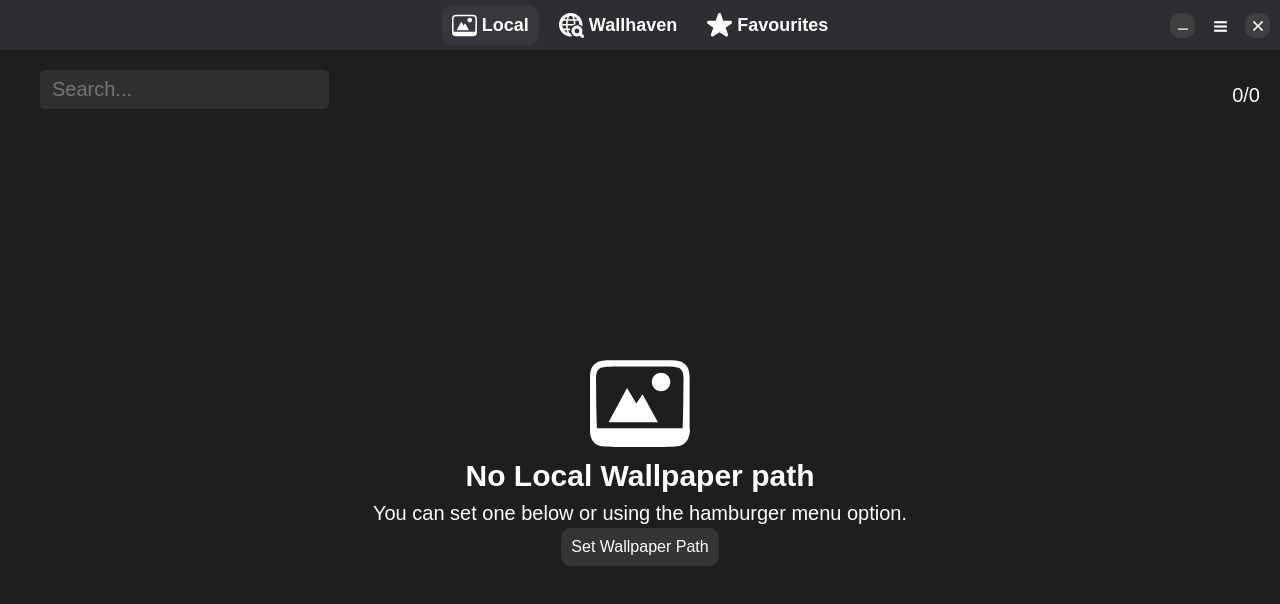
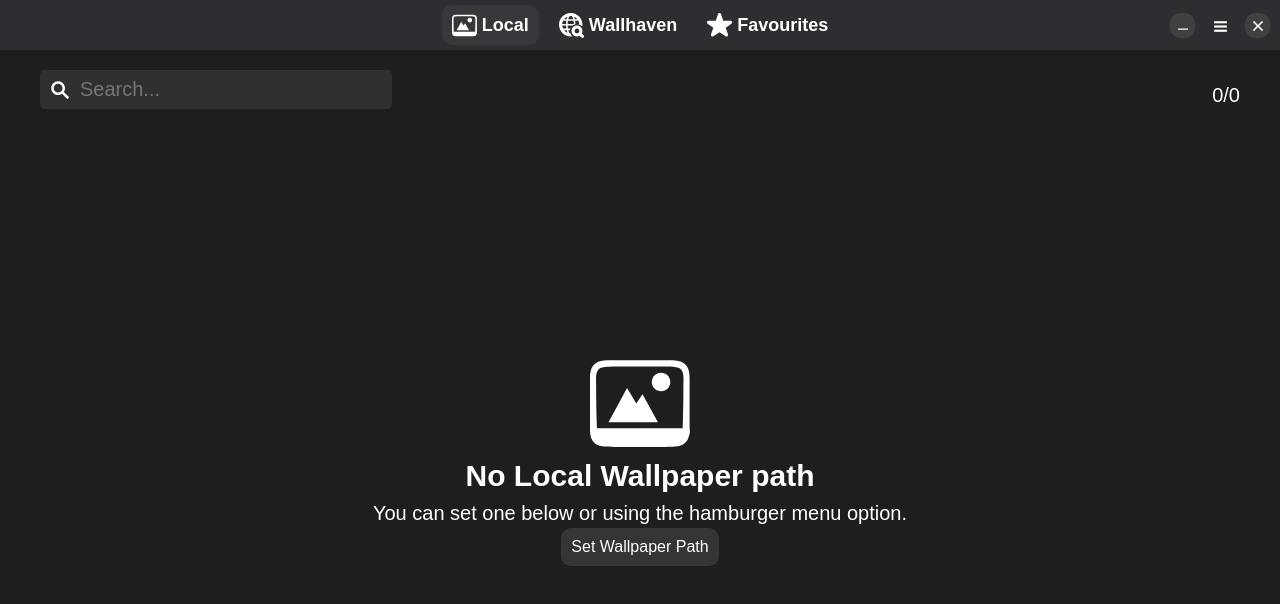
Before and after one commit to Moritz344/wallview, an Angular app: page /#/ in a window 1280 px wide. Shown: the top 604 px of the page. Built offline with nearby package versions, Linux system fonts and the light colour scheme.

Commit message:
style: add search icon

```diff
--- a/src/app/home/home.css
+++ b/src/app/home/home.css
@@ -7,9 +7,19 @@
   margin-left: 40px;
   gap: 10px;
 }
+.search-button {
+  position: absolute;
+  background-color: transparent !important;
+}
+
+.search-button img:hover{
+  filter: brightness(0) invert(0.5);
+}
 
 .search input {
   font-size: 20px;
+  padding-left: 40px;
+  width: 300px;
 }
 
 .search button {
--- a/src/app/home/home.html
+++ b/src/app/home/home.html
@@ -1,5 +1,5 @@
 <app-topbar></app-topbar>
-<span style="position: absolute;right: 20px;top: 80px;font-size: 20px">
+<span style="position: absolute;right: 40px;top: 80px;font-size: 20px">
     @if (tab() == "local") {
       {{ currentLoadedLocalWallpapers().length }}/{{ localWallpapers().length}}
     } @else if (tab() == "browse") {
@@ -9,6 +9,7 @@
     }
   </span>
 <div class="search">
+  <button (click)="initWallpapers()" class="search-button"><img width="20" src="search.svg" class="white-img"></button>
   <input spellcheck="false" [(ngModel)]="searchParameter().q" (keyup)="initWallpapers()" placeholder="Search...">
   @if (tab() == "browse") {
     @for (category of this.searchParameter().categories; track $index) {
```
